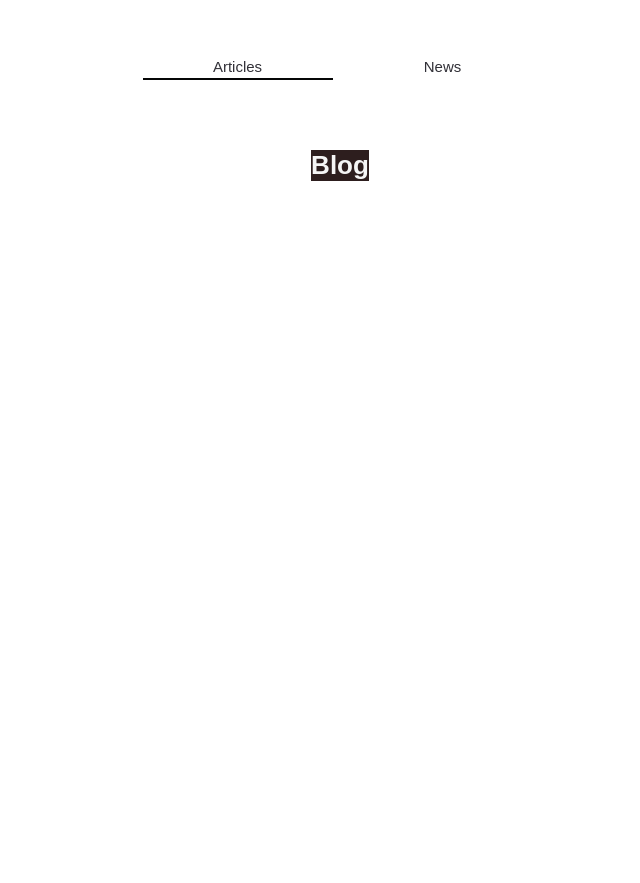
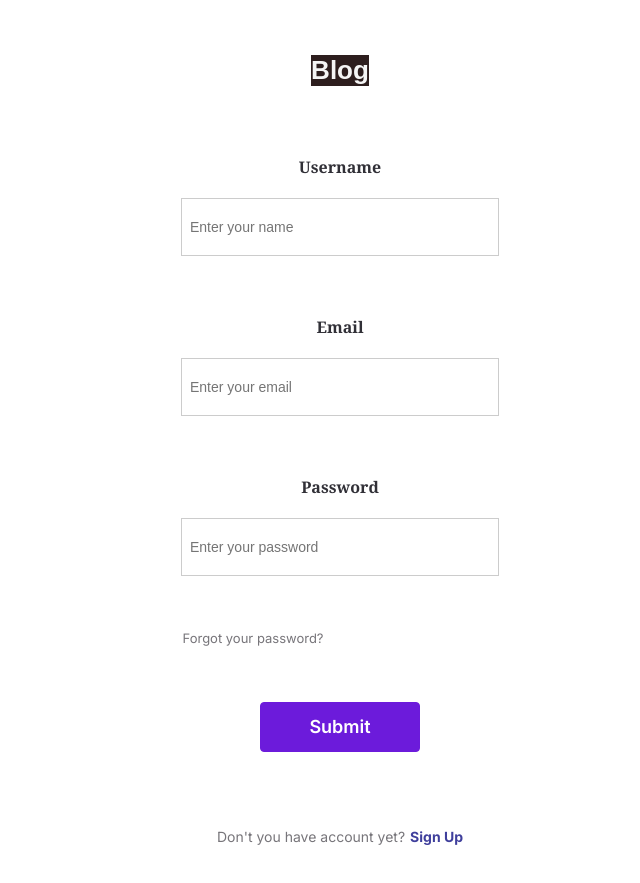
Before and after one commit to BjornHola/News-blog, a React (Vite) app in the folder my-app/: page / in a window 1280 px wide. Shown: the part 463-1346 px from the top of the page, without its empty margins (300-940 px from the left). Before the commit the page ends 800 px from the top, so only its background shows below. Built offline with nearby package versions, Linux system fonts and the light colour scheme.

Commit message:
feat: add form-template  to the SPA

```diff
--- a/my-app/src/App.tsx
+++ b/my-app/src/App.tsx
@@ -6,6 +6,7 @@ import { ButtonSwitch } from "./components/common/Button-switch/button-switch-in
 import { ButtonMenu } from "./components/common/Button-menu/button-menu-index";
 import { Tab } from "./components/common/tabs/tabs";
 import { Title } from "./components/common/Titles/title-index";
+import { Form } from "./forms/index-form";
 
 function App() {
   return (
@@ -35,6 +36,7 @@ function App() {
         onTabChange={(index) => console.log("Active tab:", index)}
       />
       <Title content="Blog" />
+      <Form />
     </Fragment>
   );
 }
--- /dev/null
+++ b/my-app/src/components/common/inputs/index-input.tsx
@@ -0,0 +1,2 @@
+import { Input } from "./input";
+export { Input };
--- /dev/null
+++ b/my-app/src/components/common/inputs/input-styles.tsx
@@ -0,0 +1,69 @@
+import { styled } from "styled-components";
+
+export const WrapperForInput = styled.div`
+  margin: 20px auto;
+  padding: 0;
+  display: flex;
+  flex-direction: column;
+  gap: 20px;
+  align-items: center;
+
+  label {
+    /* color: ${({ theme }) =>
+      theme.mode === "light" ? "black" : "white"}; // => заглушка для темы */
+    color: #313037;
+    font-size: 16px;
+    line-height: normal;
+    font-weight: bold;
+    font-family: Cambria, Cochin, Georgia, Times, "Times New Roman", serif;
+  }
+
+  input {
+    width: 300px;
+    height: 40px;
+    background-color: rgb(255, 255, 255);
+    color: #454242;
+    font-size: 14px;
+    font-family: Arial, Helvetica, sans-serif;
+    font-weight: 400;
+    padding: 8px;
+    border: 1px solid #ccc;
+    transition: all 0.2s ease;
+  }
+
+  input[data-state="focus"] {
+    border: 2px solid rgb(80, 66, 140); //
+    color: #baafaf;
+  }
+
+  input:hover {
+    border: 2px solid rgb(80, 66, 140); //
+    color: #baafaf;
+  }
+
+  input:active {
+    background-color: rgb(255, 255, 255); //
+    font-size: 13px;
+    color: #2c2929;
+    border: 1px solid #ccc;
+  }
+
+  input[data-state="disabled"] {
+    background-color: #f3ebeb; //
+    color: #3130374d;
+    opacity: 0.8;
+    cursor: not-allowed;
+    border: none;
+  }
+
+  input[data-state="error"] {
+    border: 2px solid #b00020;
+    background-color: #f3e6e6; //
+    color: #313037;
+  }
+
+  input[data-state="filled"] {
+    background-color: #f5f5f5; //
+    border: 1px solid #999;
+  }
+`;
--- /dev/null
+++ b/my-app/src/components/common/inputs/input.tsx
@@ -0,0 +1,71 @@
+import { type FC, useState, type ChangeEvent, type FocusEvent } from "react";
+import { WrapperForInput } from "./input-styles";
+
+type InputState = "default" | "focus" | "filled" | "disabled" | "error";
+type InputTypes = "text" | "email" | "password";
+
+interface IInputProps {
+  label: string;
+  dataState: InputState;
+  placeholder?: string;
+  value?: string;
+  type: InputTypes;
+  id?: string | number;
+  onChange?: (e: ChangeEvent<HTMLInputElement>) => void;
+  onBlur?: (e: FocusEvent<HTMLInputElement>) => void;
+}
+
+export const Input: FC<IInputProps> = ({
+  label,
+  dataState,
+  placeholder,
+  value = "",
+  type,
+  id,
+  onChange,
+  onBlur,
+}) => {
+  const [isFocused, setFocus] = useState(false);
+  const handleWIthFocus = () => {
+    setFocus((isFocused) => !isFocused);
+  };
+
+  const handleWithBlur = (e: FocusEvent<HTMLInputElement>) => {
+    setFocus(false);
+    onBlur?.(e);
+  };
+  const isError = dataState === "error";
+  const isDisabled = dataState === "disabled";
+  const isFilled = dataState === "filled";
+
+  const defineState = (): InputState => {
+    if (isError) {
+      return "error";
+    } else if (isDisabled) {
+      return "disabled";
+    } else if (isFocused) {
+      return "focus";
+    } else if (isFilled || (value && value.length > 0)) {
+      return "filled";
+    } else return "default";
+  };
+
+  const currentState = defineState();
+
+  return (
+    <WrapperForInput>
+      <label> {label} </label>
+      <input
+        type={type}
+        placeholder={placeholder}
+        id={id?.toString()}
+        value={value}
+        onFocus={handleWIthFocus}
+        onBlur={handleWithBlur}
+        name={`${currentState}`}
+        data-state={defineState()}
+        onChange={onChange}
+      ></input>
+    </WrapperForInput>
+  );
+};
--- /dev/null
+++ b/my-app/src/forms/form-styles.tsx
@@ -0,0 +1,48 @@
+import styled from "styled-components";
+
+export const StyledForm = styled.form`
+  margin: 20px auto;
+  padding: 0;
+  display: flex;
+  flex-direction: column;
+  gap: 20px;
+  align-items: center;
+  max-width: 500px;
+
+  @media screen and (max-width: 767px) {
+    width: 90%;
+    margin: 20px auto;
+    padding: 0 10px;
+  }
+`;
+
+export const ResetLink = styled.p`
+  padding-left: 60px;
+  align-self: flex-start;
+  color: #77757a;
+  font-family: "Inter", sans-serif;
+  font-weight: 400;
+  letter-spacing: 0;
+  font-size: 13px;
+`;
+
+export const TextUnderForm = styled.div`
+  display: flex;
+  gap: 5px;
+  margin-top: 20px;
+  font-size: 14px;
+  margin-bottom: 20px;
+`;
+
+export const StyledText = styled.p`
+  color: #77757a;
+  font-family: "Inter", sans-serif;
+  font-weight: 400;
+  letter-spacing: 0;
+`;
+
+export const StyledLink = styled.p`
+  color: #3f3f9c;
+  cursor: pointer;
+  font-weight: 700;
+`;
--- /dev/null
+++ b/my-app/src/forms/form.tsx
@@ -0,0 +1,126 @@
+import { type FC, type ChangeEvent, type FocusEvent, useState } from "react";
+import { StyledForm, StyledLink, TextUnderForm, StyledText, ResetLink } from "./form-styles";
+import { Input } from "../components/common/inputs/index-input";
+import { Button } from "../components/common/Buttons/button-index";
+
+export const Form: FC = () => {
+  const setIdForm: () => string = () => {
+    return Math.floor(Math.random() * 6000).toString();
+  };
+  const idForm = setIdForm();
+
+  // username state
+  const [username, setUsername] = useState("");
+  const [usernameError, setUsernameError] = useState("");
+  const [usernameWasInFocus, setUsernameInFocus] = useState(false);
+  // email state
+  const [email, setEmail] = useState("");
+  const [emailError, setEmailError] = useState("");
+  const [emailWasInFocus, setEmailInFocus] = useState(false);
+  // password state
+  const [password, setPassword] = useState("");
+  const [passwordError, setPasswordError] = useState("");
+  const [passwordWasInFocus, setPasswordInFocus] = useState(false);
+
+  // username input
+  const handleWithUsername = (e: ChangeEvent<HTMLInputElement>) => {
+    const newValue = e.target.value;
+    setUsername(newValue);
+  };
+  const handleWithBlurOnUsername = (e: FocusEvent<HTMLInputElement>) => {
+    setUsernameInFocus(true);
+    if (!username.trim()) {
+      const value = `Not acceptable:${e.target.value} Username is required!`;
+      setUsernameError(value);
+    } else if (username.trim().length < 3) {
+      setUsernameError("Username should have minimum 3 letters");
+    } else {
+      setUsernameError("");
+    }
+  };
+
+  // email input
+  const handleWithEmail = (e: ChangeEvent<HTMLInputElement>) => {
+    const newValue = e.target.value;
+    setEmail(newValue);
+  };
+  const handleWithBlurOnEmail = (e: FocusEvent<HTMLInputElement>) => {
+    setEmailInFocus(true);
+    if (!email.trim()) {
+      const value = `Not acceptable:${e.target.value} Email is required!`;
+      setEmailError(value);
+    } else if (!email.trim().includes("@")) {
+      setEmailError("Email should have @ char");
+    } else {
+      setEmailError("");
+    }
+  };
+
+  // password input
+  const handleWithPassword = (e: ChangeEvent<HTMLInputElement>) => {
+    const newValue = e.target.value;
+    setPassword(newValue);
+  };
+  const handleWithBlurOnPassword = (e: FocusEvent<HTMLInputElement>) => {
+    setPasswordInFocus(true);
+    if (!password.trim()) {
+      const value = `Not acceptable: ${e.target.value} - Password is required!`;
+      setPasswordError(value);
+    } else if (password.trim().length < 8) {
+      setPasswordError("Password should have minimum 8 letters");
+    } else {
+      setPasswordError("");
+    }
+  };
+  // button
+  const handleWithSubmit = (e: React.FormEvent<HTMLFormElement>) => {
+    e.preventDefault();
+
+    if (usernameError || emailError || passwordError || !username || !email || !password) {
+      console.log("Form has errors!");
+      return;
+    }
+    console.log("Form submitted", { username, email, password });
+  };
+
+  return (
+    <StyledForm action="" method="post" id={idForm} onSubmit={handleWithSubmit}>
+      <Input
+        label="Username"
+        placeholder="Enter your name"
+        type="text"
+        value={username}
+        onChange={handleWithUsername}
+        onBlur={handleWithBlurOnUsername}
+        dataState={usernameWasInFocus && usernameError ? "error" : "default"}
+      />
+      {usernameWasInFocus && usernameError && <p style={{ color: "red" }}>{usernameError}</p>}
+      <Input
+        label="Email"
+        dataState={emailWasInFocus && emailError ? "error" : "default"}
+        placeholder="Enter your email"
+        type="email"
+        value={email}
+        onChange={handleWithEmail}
+        onBlur={handleWithBlurOnEmail}
+      />
+      {emailWasInFocus && emailError && <p style={{ color: "red" }}>{emailError}</p>}
+      <Input
+        label="Password"
+        dataState={passwordWasInFocus && passwordError ? "error" : "default"}
+        placeholder="Enter your password"
+        type="password"
+        value={password}
+        onChange={handleWithPassword}
+        onBlur={handleWithBlurOnPassword}
+      />
+      {passwordWasInFocus && passwordError && <p style={{ color: "red" }}>{passwordError}</p>}
+      <ResetLink>Forgot your password?</ResetLink>
+      <Button label="Submit" dataState="default" variant="primary" />
+      <TextUnderForm>
+        <StyledText> Don't you have account yet?</StyledText>
+        <StyledLink>Sign Up</StyledLink>
+      </TextUnderForm>
+    </StyledForm>
+  );
+};
--- /dev/null
+++ b/my-app/src/forms/index-form.tsx
@@ -0,0 +1,2 @@
+import { Form } from "./form";
+export { Form };
--- a/my-app/src/index.css
+++ b/my-app/src/index.css
@@ -22,4 +22,5 @@ body {
   min-height: 100vh;
   box-sizing: border-box;
   font-family: 'Inter', Helvetica, sans-serif;
+  overflow-x: hidden;
 }
```
